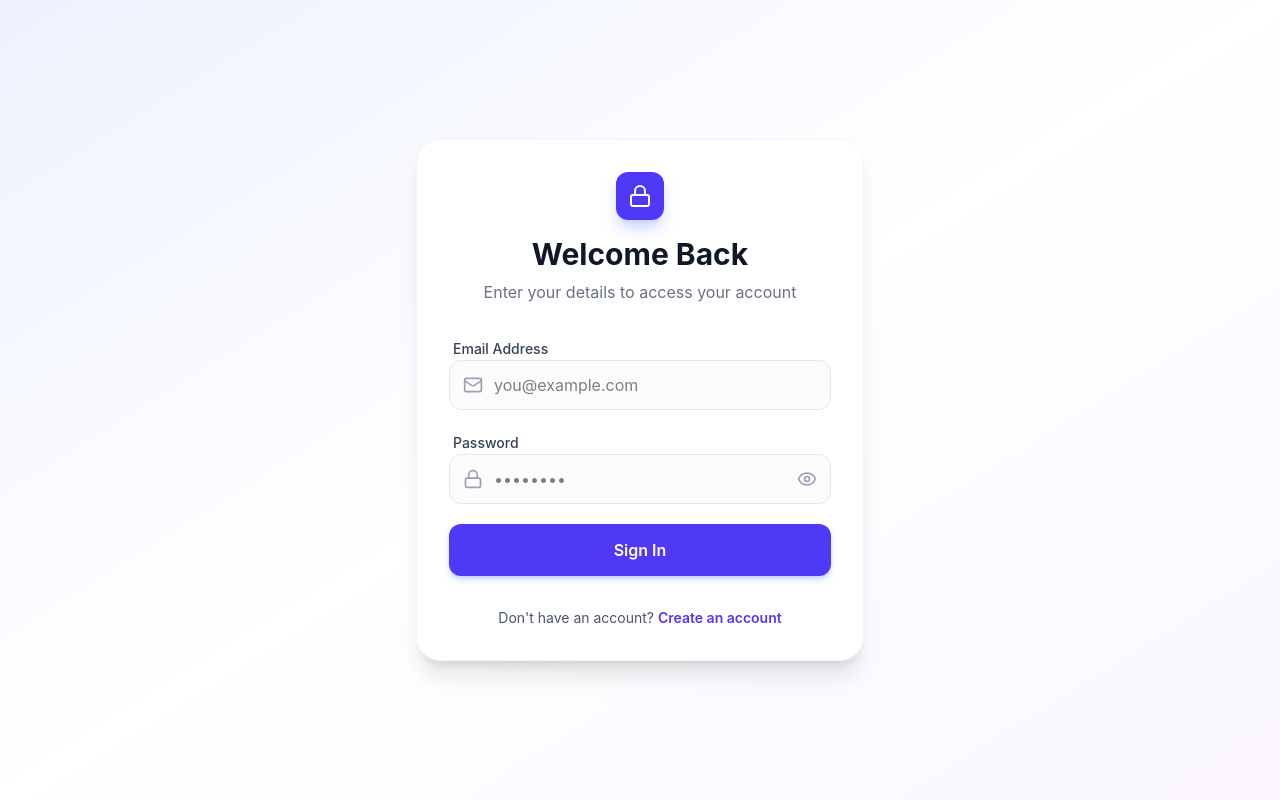
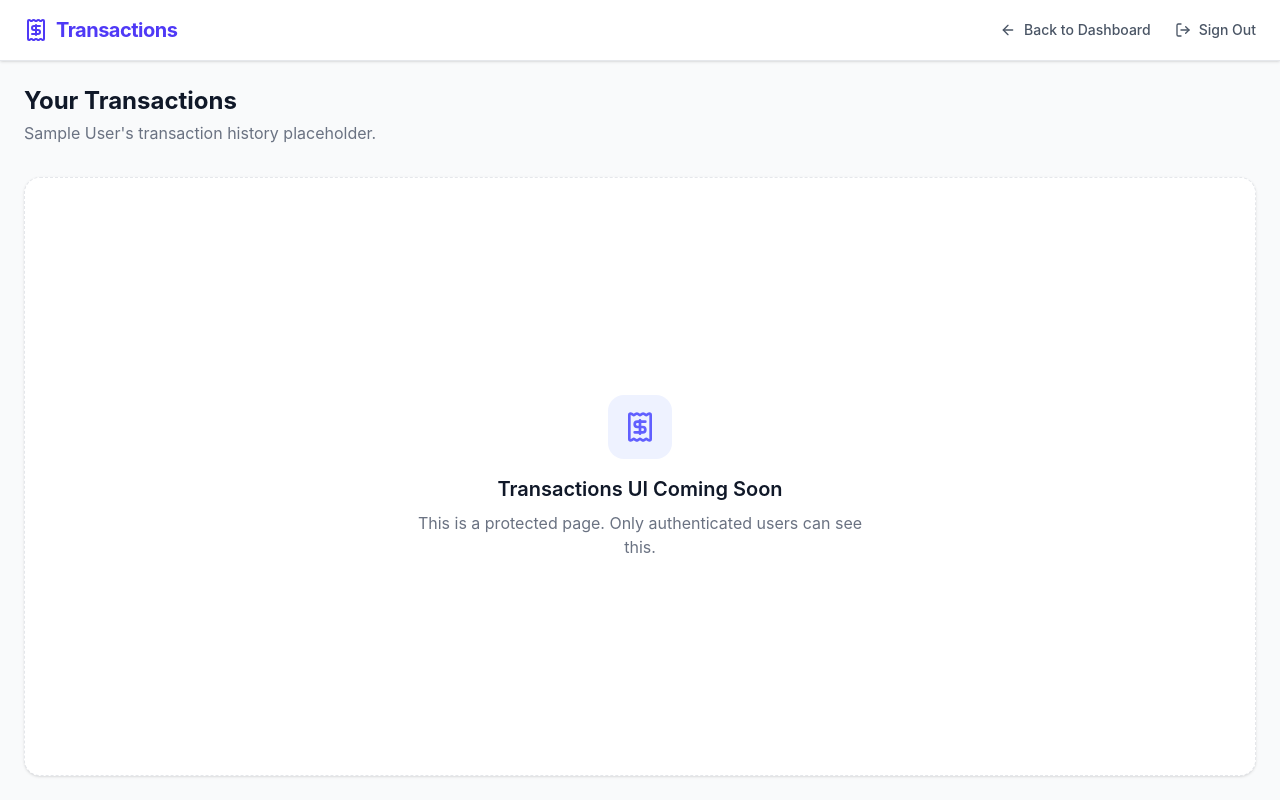
Before and after one commit to sheda3838/Zaid-Finance-Management-SAGO---Frontend, a React (Vite) app: page /transactions in a window 1280 px wide. Before the commit this address led to /login. Built offline with nearby package versions, Linux system fonts and the light colour scheme; sample sign-in values are in the browser's storage.

Commit message:
feat: protect authenticated routes

```diff
--- a/src/App.tsx
+++ b/src/App.tsx
@@ -2,15 +2,29 @@ import { BrowserRouter as Router, Routes, Route, Navigate } from 'react-router-d
 import Login from './pages/Login';
 import Register from './pages/Register';
 import Dashboard from './pages/Dashboard';
+import Transactions from './pages/Transactions';
+import ProtectedRoute from './components/ProtectedRoute';
 
 function App() {
   return (
     <Router>
       <Routes>
-        <Route path="/" element={<Navigate to="/login" replace />} />
+        <Route path="/" element={<Navigate to="/dashboard" replace />} />
         <Route path="/login" element={<Login />} />
         <Route path="/register" element={<Register />} />
-        <Route path="/dashboard" element={<Dashboard />} />
+
+        <Route path="/dashboard" element={
+          <ProtectedRoute>
+            <Dashboard />
+          </ProtectedRoute>
+        } />
+
+        <Route path="/transactions" element={
+          <ProtectedRoute>
+            <Transactions />
+          </ProtectedRoute>
+        } />
+
         <Route path="*" element={<Navigate to="/login" replace />} />
       </Routes>
     </Router>
--- /dev/null
+++ b/src/components/ProtectedRoute.tsx
@@ -0,0 +1,32 @@
+import React from 'react';
+import { Navigate, useLocation } from 'react-router-dom';
+import { useAuth } from '../context/AuthContext';
+import { Loader2 } from 'lucide-react';
+
+interface ProtectedRouteProps {
+  children: React.ReactNode;
+}
+
+const ProtectedRoute: React.FC<ProtectedRouteProps> = ({ children }) => {
+  const { isAuthenticated, isLoading } = useAuth();
+  const location = useLocation();
+
+  if (isLoading) {
+    return (
+      <div className="min-h-screen flex items-center justify-center bg-gray-50">
+        <div className="flex flex-col items-center text-indigo-600">
+          <Loader2 className="w-10 h-10 animate-spin mb-4" />
+          <p className="font-medium">Loading session...</p>
+        </div>
+      </div>
+    );
+  }
+
+  if (!isAuthenticated) {
+    return <Navigate to="/login" state={{ from: location }} replace />;
+  }
+
+  return <>{children}</>;
+};
+
+export default ProtectedRoute;
--- /dev/null
+++ b/src/pages/Transactions.tsx
@@ -0,0 +1,54 @@
+import React from 'react';
+import { useAuth } from '../context/AuthContext';
+import { Link } from 'react-router-dom';
+import { LogOut, ArrowLeft, Receipt } from 'lucide-react';
+
+const Transactions: React.FC = () => {
+  const { user, logout } = useAuth();
+
+  return (
+    <div className="min-h-screen bg-gray-50 flex flex-col">
+      {/* Top Navigation Bar */}
+      <nav className="bg-white border-b border-gray-200 px-6 py-4 flex items-center justify-between shadow-sm">
+        <div className="flex items-center gap-2 text-indigo-600">
+          <Receipt className="w-6 h-6" />
+          <span className="text-xl font-bold tracking-tight">Transactions</span>
+        </div>
+
+        <div className="flex items-center gap-6">
+          <Link to="/dashboard" className="flex items-center gap-2 text-sm font-medium text-gray-600 hover:text-indigo-600 transition-colors">
+            <ArrowLeft className="w-4 h-4" />
+            Back to Dashboard
+          </Link>
+          <button
+            onClick={logout}
+            className="flex items-center gap-2 text-sm font-medium text-gray-600 hover:text-red-600 transition-colors"
+          >
+            <LogOut className="w-4 h-4" />
+            Sign Out
+          </button>
+        </div>
+      </nav>
+
+      {/* Main Content Area */}
+      <main className="flex-1 max-w-7xl w-full mx-auto p-6 flex flex-col">
+        <div className="mb-8">
+          <h1 className="text-2xl font-bold text-gray-900">Your Transactions</h1>
+          <p className="text-gray-500 mt-1">{user?.name}'s transaction history placeholder.</p>
+        </div>
+
+        <div className="flex-1 bg-white border border-gray-200 border-dashed rounded-2xl flex flex-col items-center justify-center text-center p-8 shadow-sm">
+          <div className="w-16 h-16 bg-indigo-50 text-indigo-500 rounded-2xl flex items-center justify-center mb-4">
+            <Receipt className="w-8 h-8" />
+          </div>
+          <h2 className="text-xl font-semibold text-gray-900 mb-2">Transactions UI Coming Soon</h2>
+          <p className="text-gray-500 max-w-md">
+            This is a protected page. Only authenticated users can see this.
+          </p>
+        </div>
+      </main>
+    </div>
+  );
+};
+
+export default Transactions;
```
